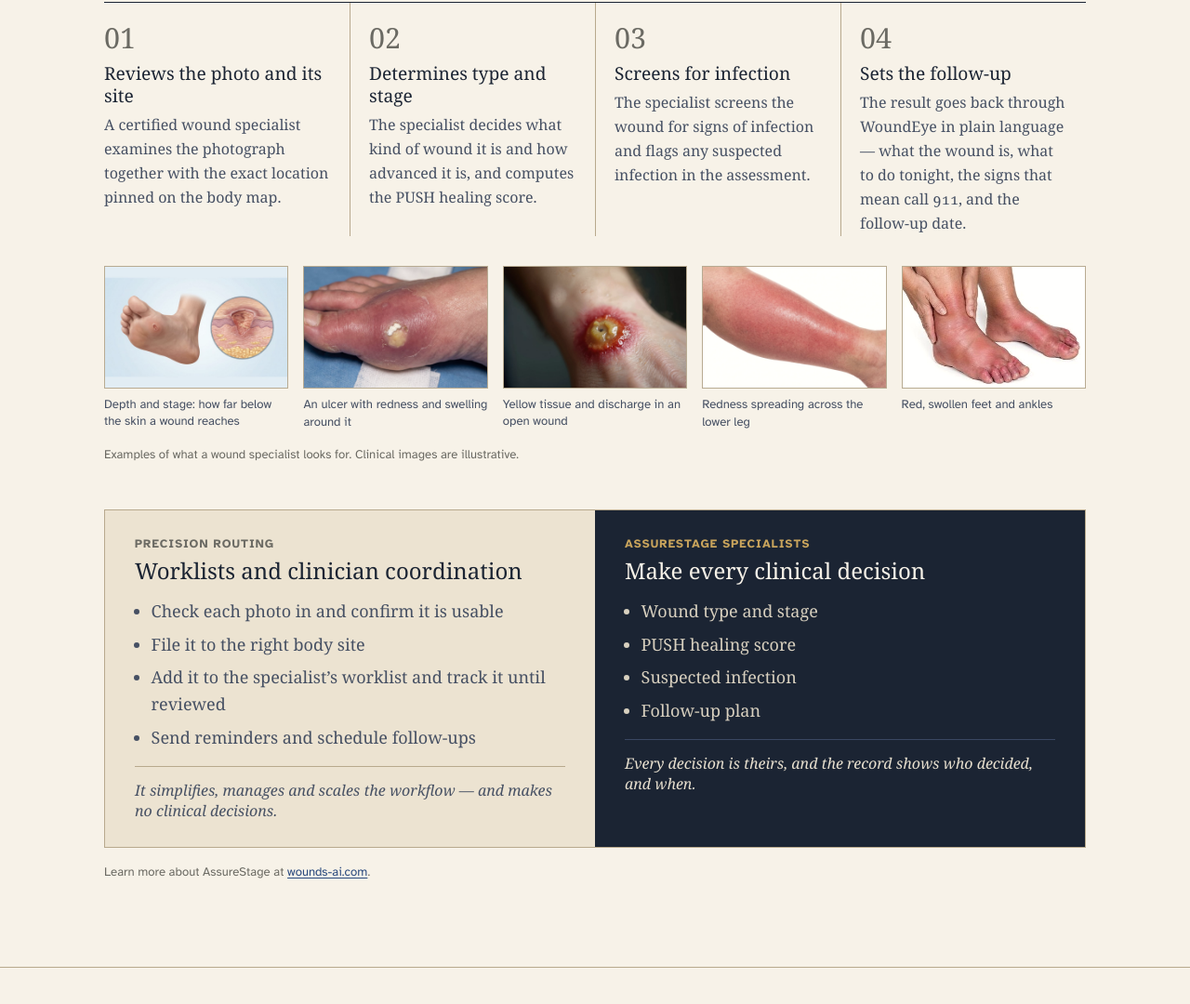
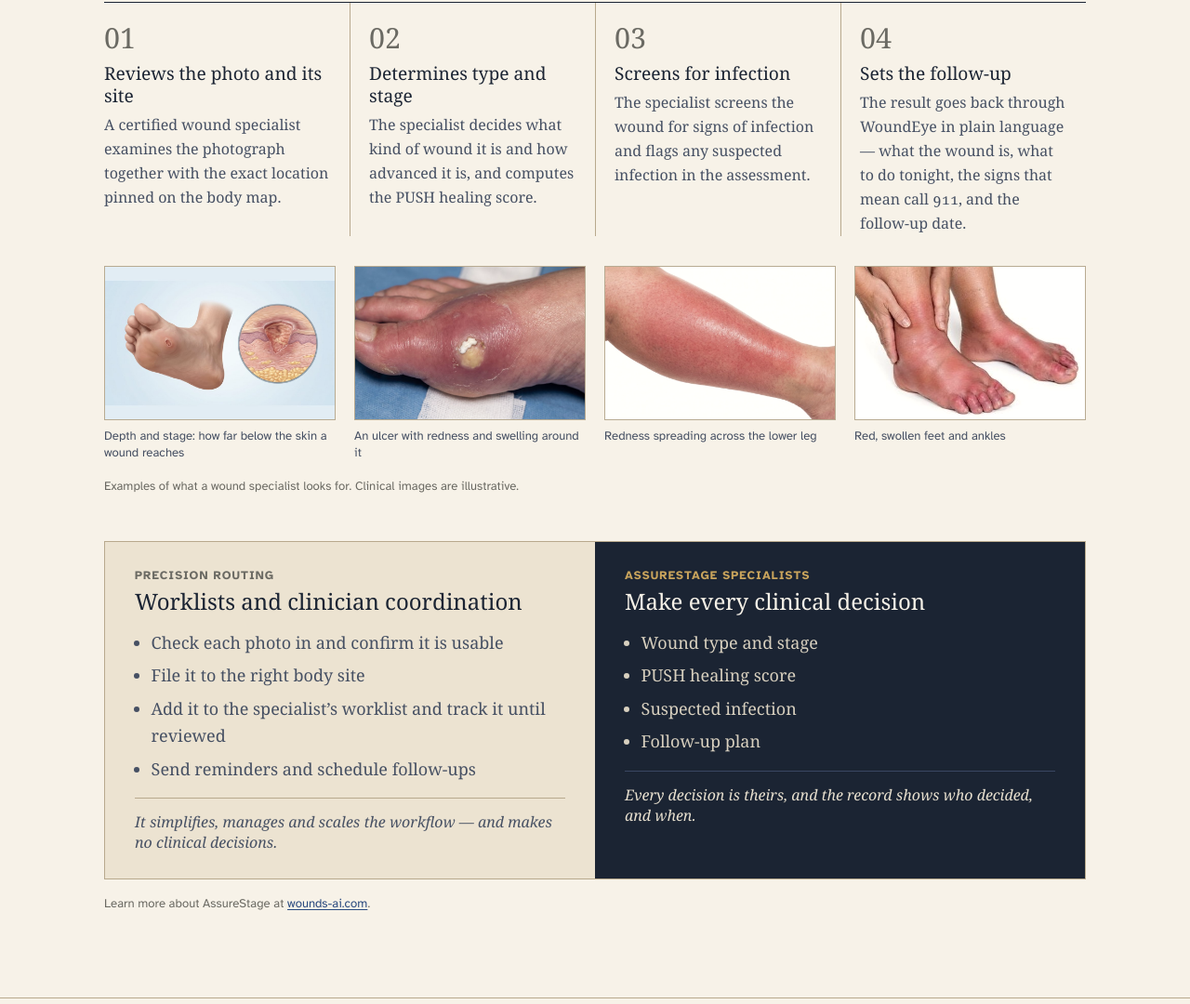
Before and after one commit to TrustedSciences/woundeye-ai.com, a plain HTML site: page index.html in a window 1280 px wide. Shown: the part 5861-6941 px from the top of the page at 93% size. Drawn offline with Linux system fonts and the light colour scheme; animation ran at ten frames a second.

Commit message:
Remove the wound-with-discharge image; gallery now four across
Co-Authored-By: Claude Opus 5.5 <noreply@anthropic.com>
Claude-Session: https://claude.ai/code/session_01R9aSUyF9bMh6Z1mYomoeGy

```diff
--- a/css/styles.css
+++ b/css/styles.css
@@ -787,3 +787,5 @@ section > .source-note.wrap { margin-top: -2rem; margin-bottom: 2.5rem; display:
 .flow .node-prod .n-sub { fill: #465063; }
 .flow .node-core .shape { fill: #1A55C4; stroke: #8FB0EE; }
 .flow .node-late .shape { fill: rgba(224,138,116,.1); stroke: #E08A74; }
+.as-photos.as-wounds { grid-template-columns: repeat(4, minmax(0, 1fr)); gap: 1.25rem; }
+@media (max-width: 960px) { .as-photos.as-wounds { grid-template-columns: 1fr 1fr; } }
--- a/index.html
+++ b/index.html
@@ -323,7 +323,6 @@
       <div class="as-photos as-wounds">
         <figure><img src="/images/wound-ulcer-illustration.jpg" alt="Illustration of an ulcer on the sole of the foot, with a cross-section showing how deep it extends below the skin" width="900" height="600" loading="lazy"><figcaption>Depth and stage: how far below the skin a wound reaches</figcaption></figure>
         <figure><img src="/images/wound-foot-ulcer.jpg" alt="An open ulcer near the big toe, with yellow tissue and red, swollen skin around it" width="900" height="600" loading="lazy"><figcaption>An ulcer with redness and swelling around it</figcaption></figure>
-        <figure><img src="/images/wound-discharge.jpg" alt="Close-up of an open wound with yellow tissue and discharge, surrounded by red skin" width="900" height="600" loading="lazy"><figcaption>Yellow tissue and discharge in an open wound</figcaption></figure>
         <figure><img src="/images/wound-leg-redness.jpg" alt="Spreading redness across the lower leg" width="900" height="600" loading="lazy"><figcaption>Redness spreading across the lower leg</figcaption></figure>
         <figure><img src="/images/wound-swollen-feet.jpg" alt="Red, swollen feet and ankles, with a hand holding one ankle" width="360" height="240" loading="lazy"><figcaption>Red, swollen feet and ankles</figcaption></figure>
       </div>
```
Also changed, not shown: images/wound-discharge.jpg (deleted).
